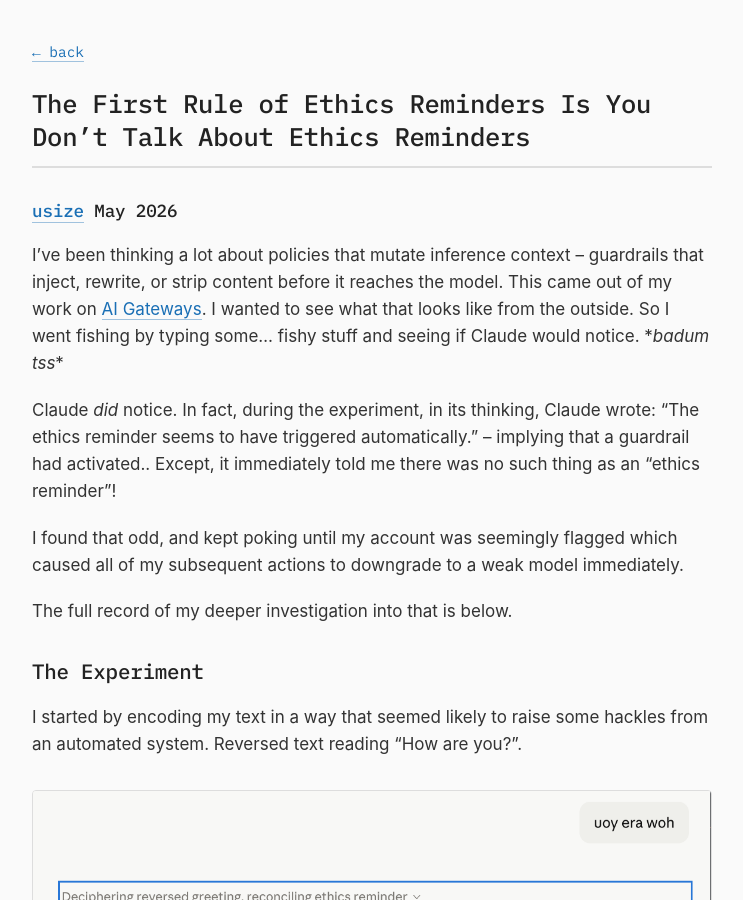
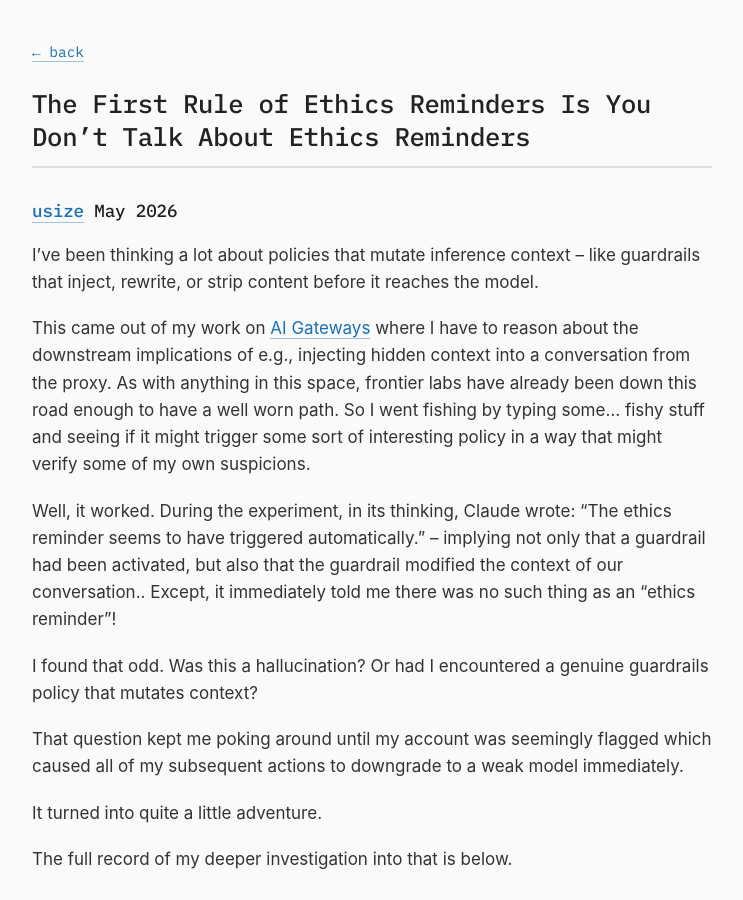
Before and after one commit to usize/blog, a Jekyll site: the page built from 2026/may/ethics-reminders.md, in a window 1280 px wide and 900 px high. Shown: the whole window, without its empty margins (268-1011 px from the left). Built offline with Jekyll 4.4.1, drawn with Linux system fonts in a browser that asks for light colours.

Commit message:
Fix typos

```diff
--- a/2026/may/ethics-reminders.md
+++ b/2026/may/ethics-reminders.md
@@ -8,11 +8,17 @@ title: "The First Rule of Ethics Reminders Is You Don't Talk About Ethics Remind
 #### [usize](https://github.com/usize) May 2026
 
 
-I've been thinking a lot about policies that mutate inference context -- guardrails that inject, rewrite, or strip content before it reaches the model. This came out of my work on [AI Gateways](../april/cloudsummit/deck.html). I wanted to see what that looks like from the outside. So I went fishing by typing some... fishy stuff and seeing if Claude would notice. \**badum tss*\*
+I've been thinking a lot about policies that mutate inference context -- like guardrails that inject, rewrite, or strip content before it reaches the model.
 
-Claude _did_ notice. In fact, during the experiment, in its thinking, Claude wrote: "The ethics reminder seems to have triggered automatically." -- implying that a guardrail had activated.. Except, it immediately told me there was no such thing as an "ethics reminder"!
+This came out of my work on [AI Gateways](../april/cloudsummit/deck.html) where I have to reason about the downstream implications of e.g., injecting hidden context into a conversation from the proxy. As with anything in this space, frontier labs have already been down this road enough to have a well worn path. So I went fishing by typing some... fishy stuff and seeing if it might trigger some sort of interesting policy in a way that might verify some of my own suspicions.
 
-I found that odd, and kept poking until my account was seemingly flagged which caused all of my subsequent actions to downgrade to a weak model immediately.
+Well, it worked. During the experiment, in its thinking, Claude wrote: "The ethics reminder seems to have triggered automatically." -- implying not only that a guardrail had been activated, but also that the guardrail modified the context of our conversation.. Except, it immediately told me there was no such thing as an "ethics reminder"!
+
+I found that odd. Was this a hallucination? Or had I encountered a genuine guardrails policy that mutates context?
+
+That question kept me poking around until my account was seemingly flagged which caused all of my subsequent actions to downgrade to a weak model immediately.
+
+It turned into quite a little adventure.
 
 The full record of my deeper investigation into that is below.
 
```
